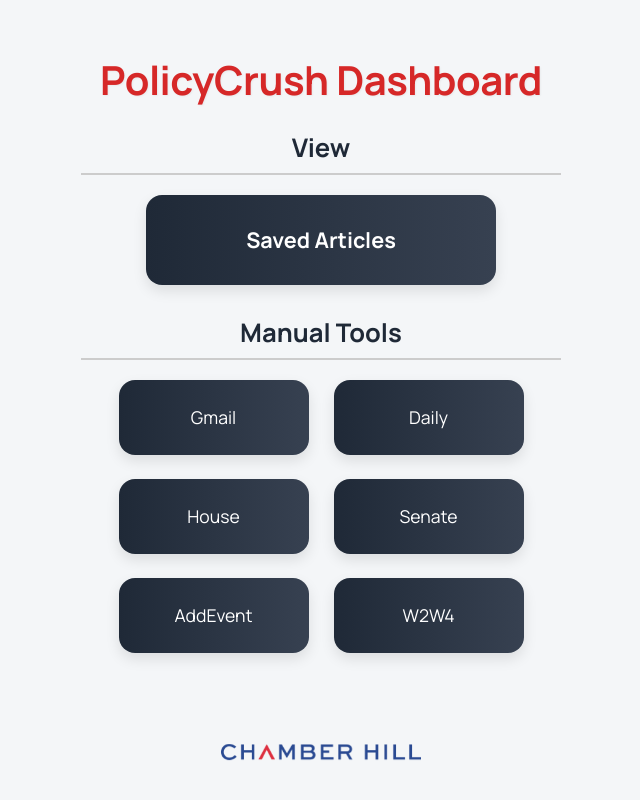
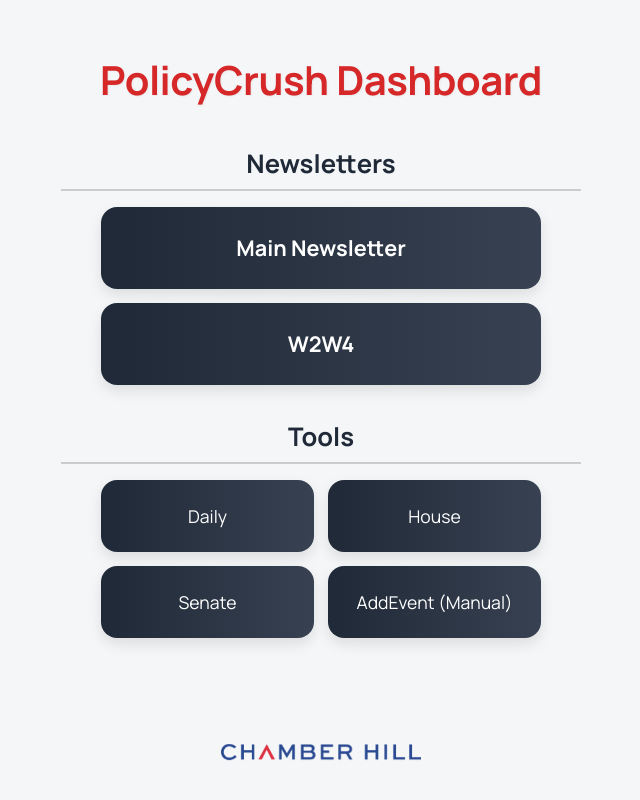
Before and after one commit to alay05/PolicyCrush2.0, a Flask app: page / in a window 1280 px wide. Shown: the whole page, without its empty margins (319-959 px from the left). Run offline with Flask 3, Linux system fonts and the light colour scheme.

Commit message:
Reorganize dashboard navigation

```diff
--- a/static/style.css
+++ b/static/style.css
@@ -62,6 +62,63 @@ h1 {
   background: linear-gradient(to right, #374151, #4b5563);
   transform: translateY(-5px);
   box-shadow: 0 8px 20px rgba(0, 0, 0, 0.12);
+}
+
+.home-section {
+  width: 100%;
+}
+
+.home-section + .home-section {
+  margin-top: 2rem;
+}
+
+.home-section h2 {
+  width: 520px;
+  max-width: 100%;
+  margin: 0 auto 1rem;
+  text-align: center;
+}
+
+.home-section .nav-buttons {
+  width: 440px;
+  max-width: 100%;
+  margin: 0 auto;
+}
+
+.home-newsletter-buttons {
+  align-items: stretch;
+  flex-direction: column;
+  flex-wrap: nowrap;
+  gap: 14px;
+}
+
+.home-newsletter-buttons a {
+  width: 100%;
+}
+
+.home-newsletter-buttons a button {
+  width: 100%;
+  height: 82px;
+  font-size: 1.35rem;
+  font-weight: 700;
+}
+
+.home-tool-buttons {
+  gap: 14px;
+}
+
+.home-tool-buttons a {
+  flex: 1 1 0;
+  min-width: 0;
+}
+
+.home-tool-buttons a button {
+  width: 100%;
+  height: 72px;
+}
+
+.home-tool-buttons + .home-tool-buttons {
+  margin-top: 0.875rem;
 }
 
 .home-button {
--- a/templates/index.html
+++ b/templates/index.html
@@ -2,36 +2,37 @@
 <html lang="en">
 <head>
   <meta charset="UTF-8" />
-  <meta name="viewport" content="width=device-width, initial-scale=1.0"/>
+  <meta name="viewport" content="width=device-width, initial-scale=1.0" />
   <title>PolicyCrush Dashboard</title>
   <link rel="stylesheet" href="{{ asset_url('style.css') }}">
   <link rel="icon" type="image/svg+xml" href="{{ asset_url('favicon.svg') }}">
 </head>
 <body class="page-wrapper">
   <div class="content">
-    <h1 style="margin-bottom: 1rem;">PolicyCrush Dashboard</h1>
+    <h1>PolicyCrush Dashboard</h1>
 
-    <h2 class="animate-in" style="animation-delay: 0.1s; text-align: center; width: 480px;">View</h2>
-    <div class="nav-buttons animate-in" style="animation-delay: 0.2s">
-      <a href="{{ url_for('saved_articles.saved_articles_view') }}"><button style="width:350px; height:90px; font-size: 1.35rem; font-weight: bold; margin-bottom: 1rem;">Saved Articles</button></a>
-    </div>
+    <section class="home-section animate-in" style="animation-delay: 0.1s;">
+      <h2>Newsletters</h2>
+      <div class="nav-buttons home-newsletter-buttons">
+        <a href="{{ url_for('saved_articles.saved_articles_view') }}"><button>Main Newsletter</button></a>
+        <a href="{{ url_for('add_event_pull.add_event_pull_home') }}"><button>W2W4</button></a>
+      </div>
+    </section>
 
-    <h2 class="animate-in" style="animation-delay: 0.3s; text-align: center; width: 480px;">Manual Tools</h2>
-    <div class="nav-buttons animate-in" style="animation-delay: 0.4s">
-      <a href="/gmail"><button>Gmail</button></a>
-      <a href="/news"><button>Daily</button></a>
-    </div>
-    <div class="nav-buttons animate-in" style="animation-delay: 0.5s">
-      <a href="/house"><button>House</button></a>
-      <a href="/senate"><button>Senate</button></a>
-    </div>
-    <div class="nav-buttons animate-in" style="animation-delay: 0.6s;">
-      <a href="/add-event"><button>AddEvent</button></a>
-      <a href="/add-event-pull"><button>W2W4</button></a>
-    </div>
+    <section class="home-section animate-in" style="animation-delay: 0.25s;">
+      <h2>Tools</h2>
+      <div class="nav-buttons home-tool-buttons">
+        <a href="{{ url_for('news.news_view') }}"><button>Daily</button></a>
+        <a href="{{ url_for('house.house_view') }}"><button>House</button></a>
+      </div>
+      <div class="nav-buttons home-tool-buttons">
+        <a href="{{ url_for('senate.senate_view') }}"><button>Senate</button></a>
+        <a href="{{ url_for('add_event.hearing_form') }}"><button>AddEvent (Manual)</button></a>
+      </div>
+    </section>
   </div>
 
-  <footer class="footer animate-in" style="animation-delay: 1.25s;">
+  <footer class="footer animate-in" style="animation-delay: 0.4s;">
     <a href="https://www.chamberhill.com" target="_blank">
       <img src="{{ asset_url('logo.png') }}" alt="Chamber Hill Logo">
     </a>
```
Also changed, not shown: tests/test_saved_articles.py (+16 -2 lines), public/assets/style.css.
